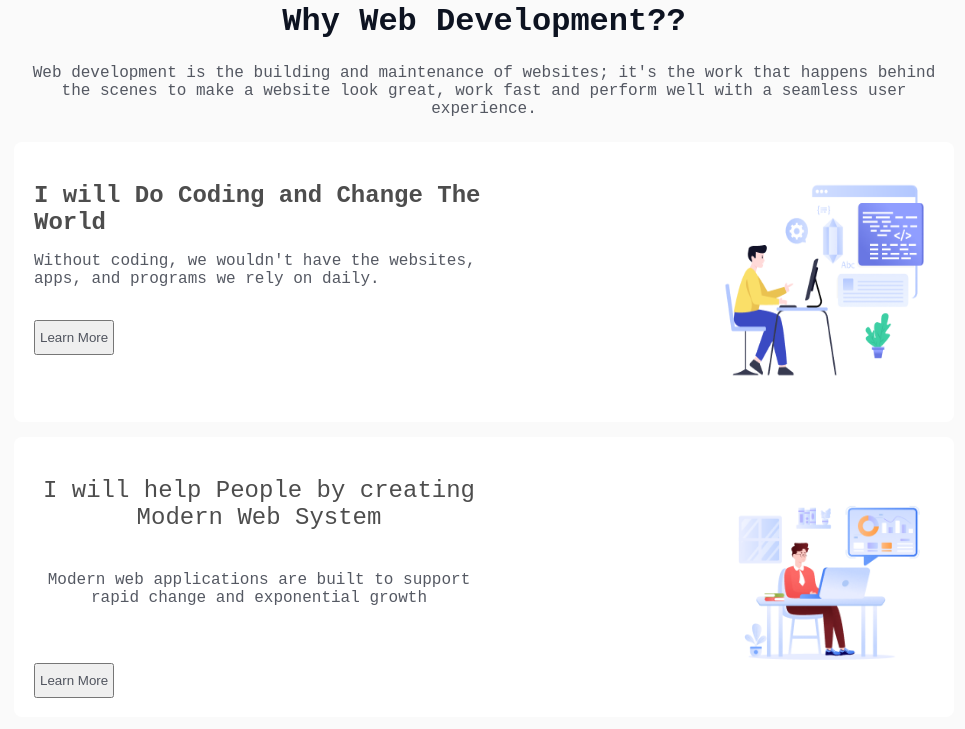
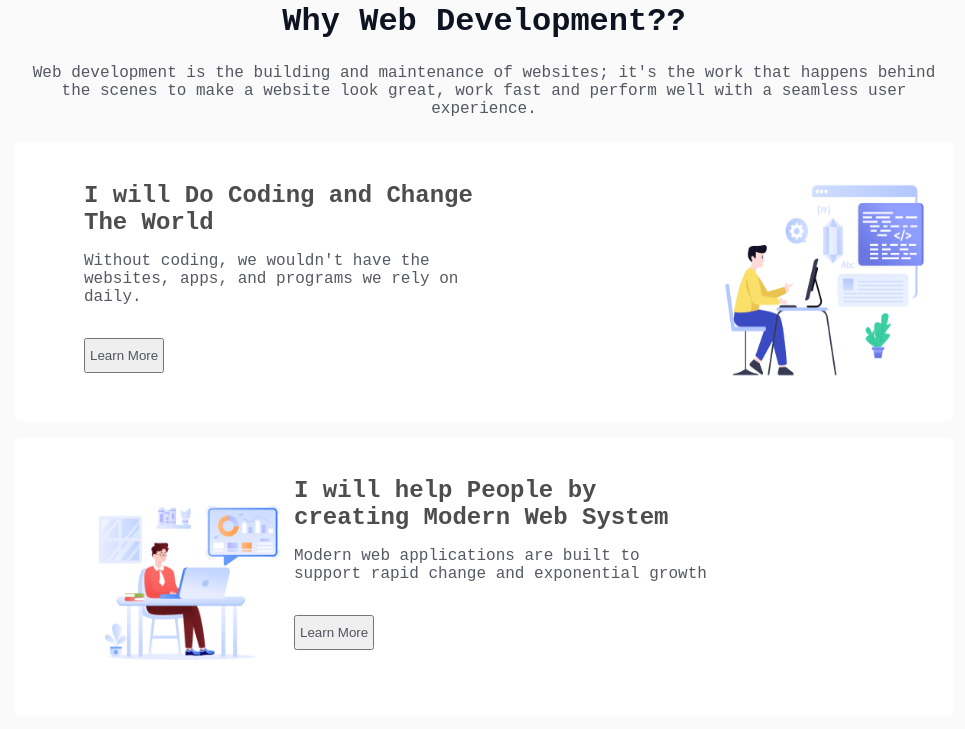
Before and after one commit to MohammadSajjadHossain9648/web-dev-portfolio, a plain HTML site: page index.html in a window 1280 px wide. Shown: the part 777-1506 px from the top of the page, without its empty margins (156-1121 px from the left). Drawn offline with Linux system fonts and the light colour scheme; a web font is replaced by a local one.

Commit message:
Update HTML and CSS parts of info section

```diff
--- a/index.html
+++ b/index.html
@@ -30,6 +30,7 @@
             work that happens behind the scenes to make a website look great, work fast and perform well with a seamless
             user experience.
         </div>
+
         <div class="info_box">
             <div class="info_box_content1"><img src="./assets/Layer_1.png" alt="info image 1"></div>
             <div class="info_box_content2">
@@ -40,14 +41,14 @@
             </div>
         </div>
 
-        <div class="info_box box_reverse">
+        <div class="info_box info_box_middle">
+            <div class="info_box_content2">
+                <h1 class="info_box_title">I will help People by creating Modern Web System</h1>
+                <div class="info_box_description">Modern web applications are built to support rapid change and
+                    exponential growth</div>
+                <button class="info_box_btn">Learn More</button>
+            </div>
             <div class="info_box_content1"><img src="./assets/Layer_2.png" alt="info image 2"></div>
-            <div class="info_box_content2">
-                <div class="title info_box_title">I will help People by creating Modern Web System</div>
-                <div class="description info_box_description">Modern web applications are built to support rapid change and
-                    exponential growth</div>
-                    <button class="info_box_btn">Learn More</button>
-            </div>
         </div>
 
         <div class="info_box">
@@ -60,6 +61,8 @@
             </div>
         </div>
     </div>
+
+
     <footer id="go_footer"></footer>
 
 </body>
--- a/styles/style.css
+++ b/styles/style.css
@@ -92,10 +92,10 @@ header
     margin: 15px 0;
     display: flex;
     flex-direction: row-reverse;
-    justify-content: space-between;
 }
 .info .info_box .info_box_content2{
-    width: 50%;
+    width: 420px;
+    margin-right: 220px;
 }
 
 .info .info_box .info_box_content1 img{
```
